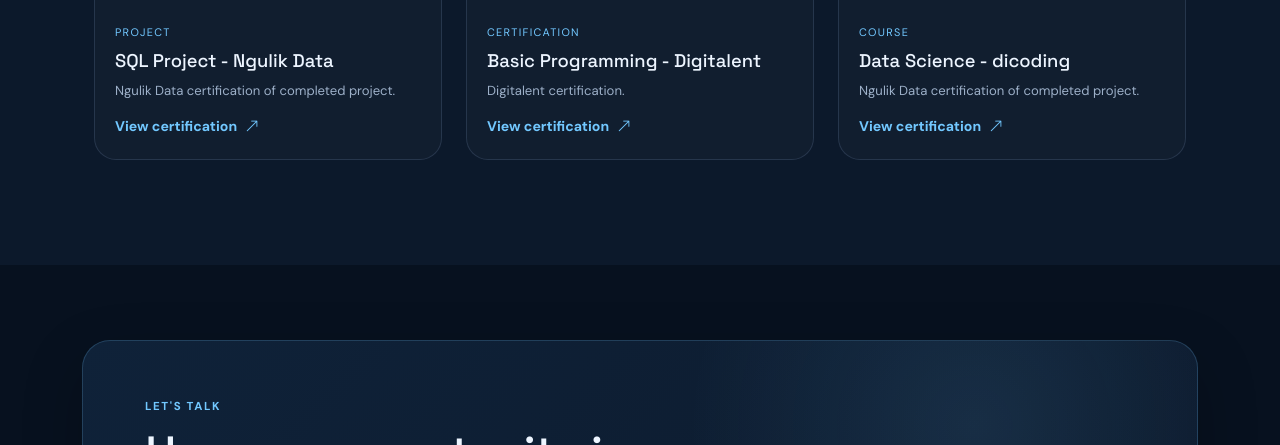
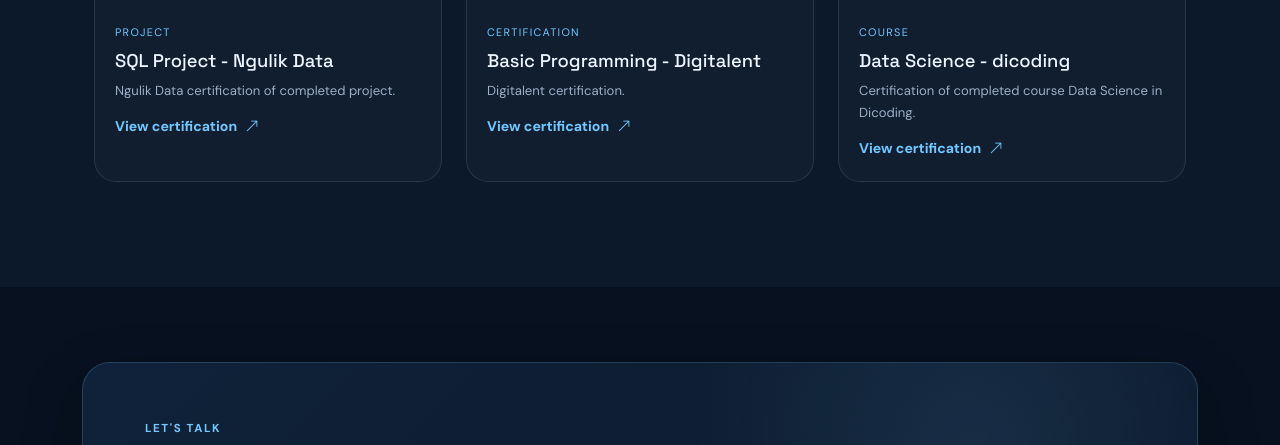
Before and after one commit to nabbByte/itsnabila, a plain HTML site: page index.html in a window 1280 px wide. Shown: the part 5411-5856 px from the top of the page. Drawn offline with nearby package versions, Linux system fonts and the light colour scheme.

```diff
--- a/index.html
+++ b/index.html
@@ -344,8 +344,8 @@
             </div>
              <div class="col-lg-4 col-md-6" data-aos="fade-up">
                 <article class="certificate-card">
-                    <div class="certificate-image"><img src="img/data_scienci.png" alt="Ngulik Data certification"></div>
-                    <div class="certificate-body"><span>Course</span><h3>Data Science - dicoding</h3><p>Ngulik Data certification of completed project.</p>
+                    <div class="certificate-image"><img src="img/data_scienci.png" alt="data science certification"></div>
+                    <div class="certificate-body"><span>Course</span><h3>Data Science - dicoding</h3><p>Certification of completed course Data Science in Dicoding.</p>
                     <a href="pdf/sertifikat dicoding data science.pdf" target="_blank" rel="noopener" class="project-link">View certification <i class="bi bi-arrow-up-right"></i></a></div>
                 </article>
             </div>
```
